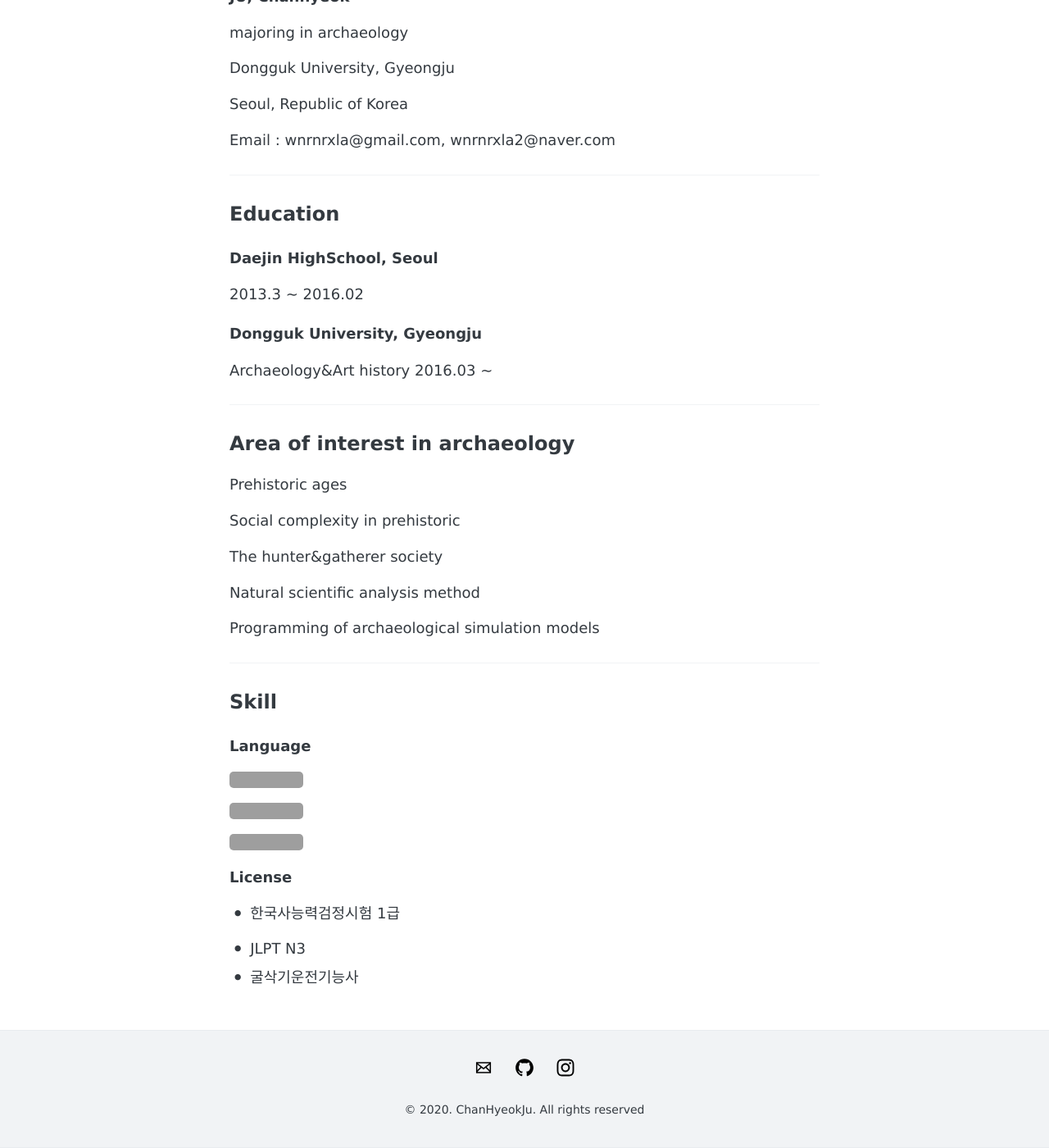
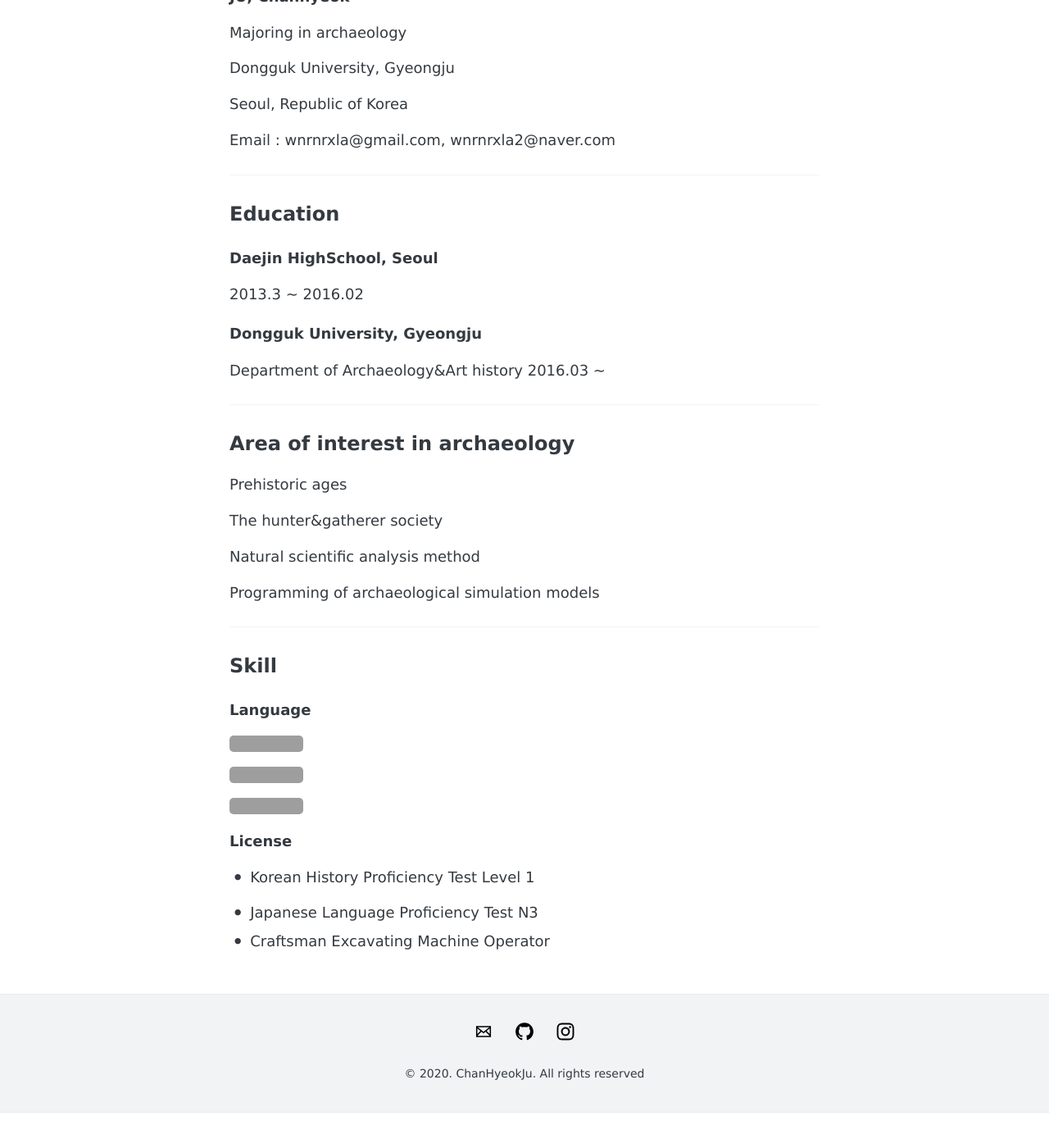
Before and after one commit to mimirep/mimirep.github.io, a Jekyll site: the page built from info.md, in a window 1280 px wide and 1400 px high, scrolled down 341 px. Shown: the whole window at 82% size. Built offline with Jekyll 4.4.1, drawn with Linux system fonts in a browser that asks for light colours; after the commit the page ends 1698 px from its top, so only the background shows below that; grey boxes are pictures that could not be loaded.

Commit message:
Update info.md

```diff
--- a/info.md
+++ b/info.md
@@ -10,7 +10,7 @@ permalink: /info/
 
 **JU, Chanhyeok**<br>
 
-majoring in archaeology<br>
+Majoring in archaeology<br>
 
 Dongguk University, Gyeongju<br>
 
@@ -28,15 +28,13 @@ Email : wnrnrxla@gmail.com, wnrnrxla2@naver.com
 
 ##### Dongguk University, Gyeongju<br>
 
-Archaeology&Art history 2016.03 ~
+Department of Archaeology&Art history 2016.03 ~
 
 ------
 
 ## Area of interest in archaeology
 
 Prehistoric ages<br>
-
-Social complexity in prehistoric<br>
 
 The hunter&gatherer society<br>
 
@@ -52,15 +50,15 @@ Programming of archaeological simulation models
 
 ![Generic badge](https://img.shields.io/badge/Language-Python-green.svg)
 
-![Generic badge](https://img.shields.io/badge/Language-C-red.svg)
+![Generic badge](https://img.shields.io/badge/Language-R-red.svg)
 
-![Generic badge](https://img.shields.io/badge/Language-R-blue.svg)
+![Generic badge](https://img.shields.io/badge/Language-C-blue.svg)
 
 
 
 ##### License
 
-- 한국사능력검정시험 1급
+- Korean History Proficiency Test Level 1
 
-- JLPT N3
-- 굴삭기운전기능사
+- Japanese Language Proficiency Test N3
+- Craftsman Excavating Machine Operator
```
